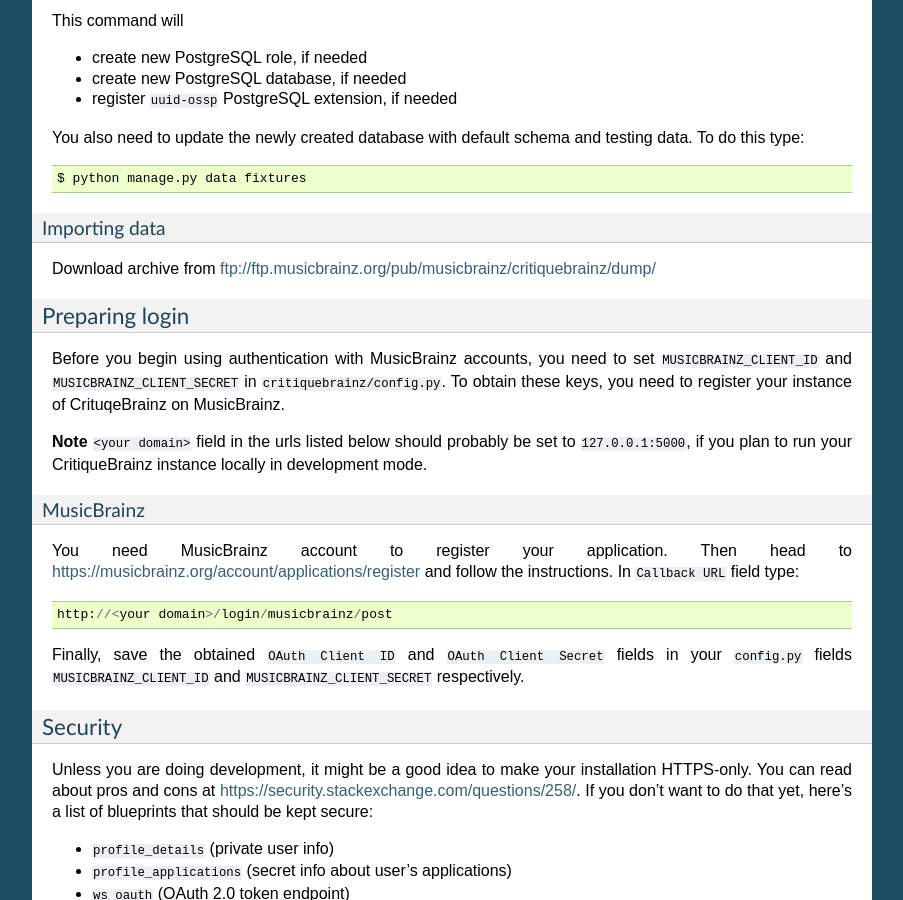
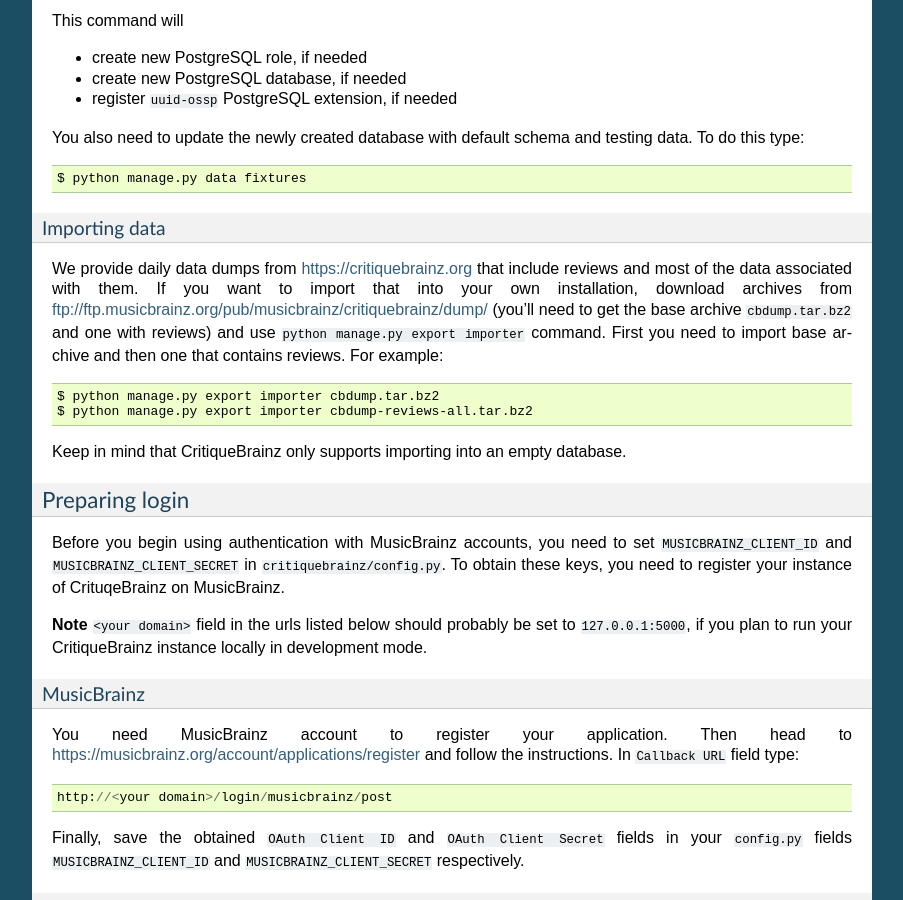
Before and after one commit to metabrainz/critiquebrainz, a Sphinx documentation site: the page built from docs/contrib/installation.rst, in a window 1280 px wide and 900 px high, scrolled down 1276 px. Shown: the whole window, without its empty margins (198-1101 px from the left). Built offline with Sphinx 7.4.7, drawn with Linux system fonts in a browser that asks for light colours; pages that are not in the unit, such as notebooks, are missing from menus.

Commit message:
Added info about importing data dumps.

```diff
--- a/docs/contrib/installation.rst
+++ b/docs/contrib/installation.rst
@@ -78,7 +78,17 @@
 Importing data
 """"""""""""""
 
-Download archive from ftp://ftp.musicbrainz.org/pub/musicbrainz/critiquebrainz/dump/
+We provide daily data dumps from https://critiquebrainz.org that include reviews
+and most of the data associated with them. If you want to import that into your
+own installation, download archives from ftp://ftp.musicbrainz.org/pub/musicbrainz/critiquebrainz/dump/
+(you'll need to get the base archive ``cbdump.tar.bz2`` and one with reviews)
+and use ``python manage.py export importer`` command. First you need to import
+base archive and then one that contains reviews. For example::
+
+   $ python manage.py export importer cbdump.tar.bz2
+   $ python manage.py export importer cbdump-reviews-all.tar.bz2
+
+Keep in mind that CritiqueBrainz only supports importing into an empty database.
 
 Preparing login
 ^^^^^^^^^^^^^^^
```
